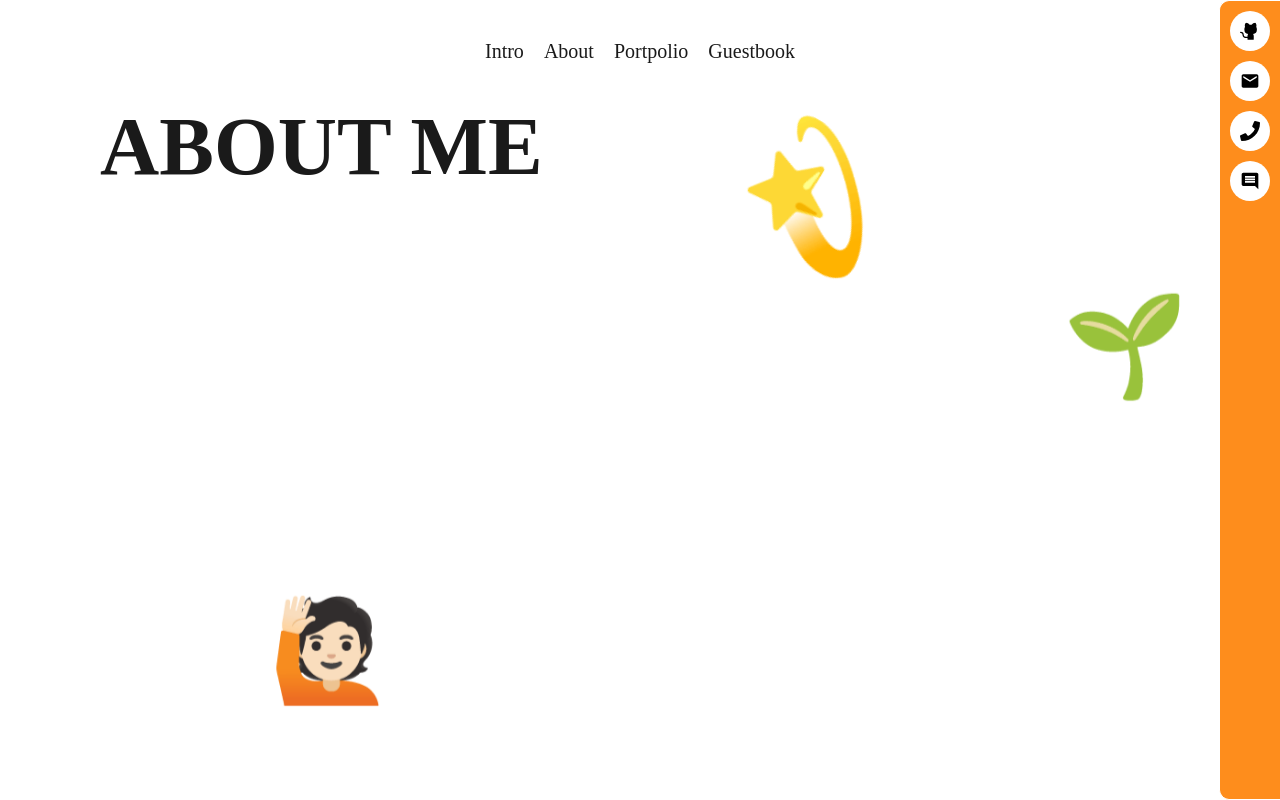
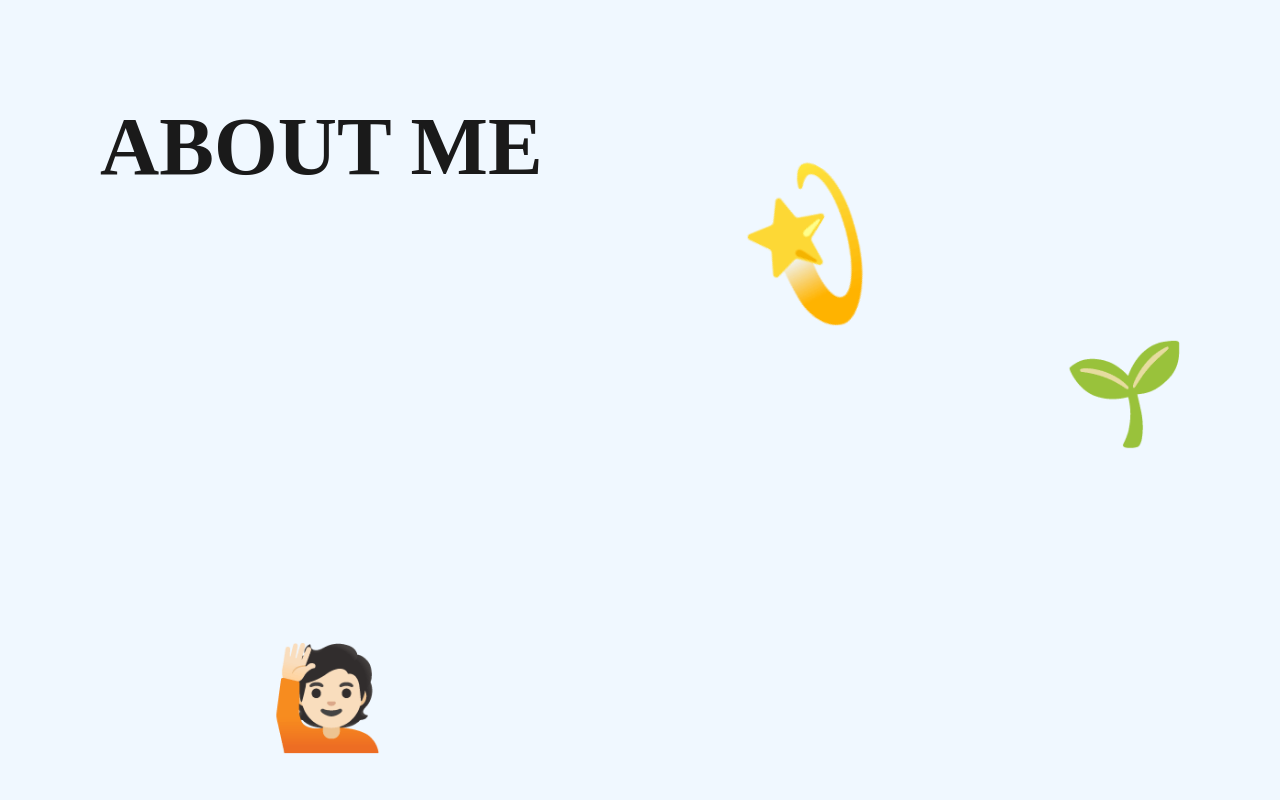
Before and after one commit to ssowem/aboutme-2.5, a React (Vite) app: page /about in a window 1280 px wide. Built offline with nearby package versions, Linux system fonts and the light colour scheme.

Commit message:
feat: Framer-motion 라이브러리 사용해서 페이지전환 애니메이션 적용

```diff
--- a/package.json
+++ b/package.json
@@ -12,6 +12,7 @@
   "dependencies": {
     "@emotion/react": "^11.14.0",
     "@emotion/styled": "^11.14.0",
+    "framer-motion": "^12.0.11",
     "fullpage.js": "^4.0.32",
     "lodash": "^4.17.21",
     "react": "^18.3.1",
--- a/src/App.jsx
+++ b/src/App.jsx
@@ -1,29 +1,36 @@
-import { useEffect, useRef, useState } from 'react';
+import { useEffect} from 'react';
 import './App.css';
 import styled from '@emotion/styled';
 import Intro from './pages/intro';
 import Portfolio from './pages/Portfolio';
 import About from './pages/About';
-import { throttle } from 'lodash';
-import Sidebar from './components/Sidebar';
-import FullGuestbook from './pages/FullGuestbook';
-import StickyNav from './components/StickyNav';
-import { BrowserRouter, Route, Router, Routes } from 'react-router-dom';
+// import { throttle } from 'lodash';
+// import Sidebar from './components/Sidebar';
+import Guestbook from './pages/Guestbook';
+// import StickyNav from './components/StickyNav';
+import {
+  BrowserRouter,
+  Route,
+  Router,
+  Routes,
+  useLocation,
+  useNavigate,
+} from 'react-router-dom';
 
-const Container = styled.div`
-  display: flex;
-  flex-direction: column;
-  transition: transform 0.5s ease-in-out;
-  will-change: transform;
-  width: 100vw;
-  height: auto;
-`;
+// const Container = styled.div`
+//   display: flex;
+//   flex-direction: column;
+//   transition: transform 0.5s ease-in-out;
+//   will-change: transform;
+//   width: 100vw;
+//   height: auto;
+// `;
 
-const Section = styled.div`
-  height: 100vh;
-  border: 1px solid #ddd;
-  box-sizing: border-box;
-`;
+// const Section = styled.div`
+//   height: 100vh;
+//   border: 1px solid #ddd;
+//   box-sizing: border-box;
+// `;
 
 const SidebarWrap = styled.div`
   position: fixed;
@@ -43,120 +50,53 @@ const SidebarWrap = styled.div`
   transition: width 0.3s ease-in-out;
 `;
 
-function App() {
-  const containerRef = useRef(null);
-  // 세션스토리지 문자열로 저장되고 반환된다. saveIndex를 숫자로 반환하기위해 Number를 사용
-  const saveIndex = Number(sessionStorage.getItem('activeIndex')) || 0;
-  const [activeIndex, setActiveIndex] = useState(saveIndex);
-  const [isAboutVisible, setIsAboutVisible] = useState(false);
-  const [screenHeight, SetScreenHeight] = useState(window.innerHeight);
-  const [isScrollAtStart, setIsScrollAtStart] = useState(false);
+const pages = ['/', '/about', '/portfolio', '/guestbook'];
 
-  const [sidebarVisible, setSidebarVisible] = useState(false);
+// 마우스휠 감지하고 페이지를 이동시키는 함수
+function ScrollNavigator() {
+  const navigate = useNavigate(); // 특정 Url로 이동할때 사용
+  const location = useLocation(); // 현재 Url정보 가져옴 (location.pathname 사용하면 현재 어떤페이지인지 확인가능)
 
+  // useEffect를 사용해서 휠이벤트가 발생할때마다 페이지를 변경시킴
   useEffect(() => {
-    //창크기 바뀔때 동작하는 함수
-    const handleResize = () => {
-      SetScreenHeight(window.innerHeight); // screenHeight 상태값을 업데이트
+
+
+    const handleScroll = (event) => {
+      // 휠의 방향을 감지함, ( deltaY > 0 아래로스크롤, deltaY < 0 위로 스크롤)
+      const { deltaY } = event;
+      // 현재 페이지 인덱스 가져옴 [pages 배열에서 현재url(location.pathname)을 기준으로 인덱스를 찾음]
+      const currentIndex = pages.indexOf(location.pathname);
+
+      // 아래로 스크롤, 현재 인덱스가 마지막페이지가 아니면 다음페이지 이동
+      if (deltaY > 0 && currentIndex < pages.length - 1) {
+        // 다음페이지 URL로 변경
+        navigate(pages[currentIndex + 1]);
+
+        //위로 스크롤, 현재 인덱스가 첫번째 페이지가 아니면 이전페이지로 이동
+      } else if (deltaY < 0 && currentIndex > 0) {
+        // 이전 페이지 URL로 변경
+        navigate(pages[currentIndex - 1]);
+      }
     };
 
-    window.addEventListener('resize', handleResize);
+    // 전역적으로 휠이벤트를 감지하면 handleScroll함수 실행
+    window.addEventListener('wheel', handleScroll);
 
-    return () => {
-      window.removeEventListener('resize', handleResize);
-    };
-  }, []);
+    // 컴포넌트가 언마운트될때 이벤트리스너 제거(메모리누수방지?)
+    return () => window.removeEventListener('wheel', handleScroll);
+  }, [location.pathname, navigate]);
+}
 
-  // 포트폴리오 컴포넌트 스크롤값 업데이트 함수
-  const handlePortfolioScroll = (scrollValue) => {
-    setIsScrollAtStart(scrollValue);
-    console.log('확인됨여', isScrollAtStart);
-  };
-
-  //마우스 휠 감지후 동작
-  const handleScroll = throttle((event) => {
-    const { deltaY } = event; // 세로스크롤 방향 확인 (위/아래)
-    const totalSections = containerRef.current.children.length;
-
-    // 휠 동작될때ㅑ 사이드바 상태 false 변경
-    setSidebarVisible(false);
-    // 아래로 스크롤
-    if (deltaY > 0 && activeIndex < totalSections - 1) {
-      // activeIndex가 2보다 작으면 1증가하게하고 2이상이면 증가시키지않고 유지(최대값을 2로제한하기)
-      setActiveIndex((prev) => (prev < 3 ? prev + 1 : prev));
-    }
-
-    // 위로스크롤
-    if (deltaY < 0 && activeIndex > 0) {
-      // 포폴 영역이면서 isScrollAtStart === true일때
-      if (activeIndex === 2 && isScrollAtStart) {
-        setActiveIndex((prev) => prev - 1);
-      } else if (activeIndex !== 2) {
-        setActiveIndex((prev) => prev - 1);
-      }
-    }
-  }, 1000);
-
-  useEffect(() => {
-    sessionStorage.setItem('activeIndex', activeIndex);
-
-    if (activeIndex === 1) {
-      setIsAboutVisible(true);
-    } else {
-      setTimeout(() => {
-        setIsAboutVisible(false);
-      }, 500);
-    }
-  }, [activeIndex]);
-
-  // sidebar 클릭했을때 동작 (너비 변경되게함)
-  const HandleSidebar = () => {
-    if (sidebarVisible === false) {
-      setSidebarVisible(true);
-      console.log('true로변경', sidebarVisible);
-    } else {
-      setSidebarVisible(false);
-      console.log('false로변경', sidebarVisible);
-    }
-  };
-
+function App() {
   return (
     <BrowserRouter>
-      <Container
-        onWheel={handleScroll}
-        ref={containerRef}
-        style={{
-          transform: `translateY(-${activeIndex * screenHeight}px)`,
-        }}
-      >
-        <Routes>
-          <Route path="/" element={<Intro screenHeight={screenHeight} />} />
-          <Route
-            path="/about"
-            element={
-              <About
-                isAboutVisible={isAboutVisible}
-                screenHeight={screenHeight}
-              />
-            }
-          />
-          <Route
-            path="/portfolio"
-            element={
-              <Portfolio
-                screenHeight={screenHeight}
-                scrollUpdate={handlePortfolioScroll}
-              />
-            }
-          />
-          <Route path="/guestbook" element={<FullGuestbook />} />
-        </Routes>
-      </Container>
-
-      <StickyNav />
-      <SidebarWrap onClick={HandleSidebar}>
-        <Sidebar sidebarVisible={sidebarVisible} />
-      </SidebarWrap>
+      <ScrollNavigator /> {/* 마우스 휠 감지를 위한 컴포넌트 */}
+      <Routes>
+        <Route path="/" element={<Intro />} />
+        <Route path="/about" element={<About />} />
+        <Route path="/portfolio" element={<Portfolio />} />
+        <Route path="/guestbook" element={<Guestbook />} />
+      </Routes>
     </BrowserRouter>
   );
 }
--- a/src/components/FullGuestbookForm.jsx
+++ b/src/components/GuestbookForm.jsx
@@ -3,7 +3,6 @@ import styled from '@emotion/styled';
 const FormContainer = styled.div`
   margin-top: 2rem;
   width: 100%;
-  height: 100vh;
   background-color: #f7f2ed;
   border: 1px solid #979797;
   padding: 3rem;
@@ -54,7 +53,7 @@ const GuestbookSubmitButton = styled.button`
   border-radius: 0.5rem;
 `;
 
-function FullGuestbookForm() {
+function GuestbookForm() {
   return (
     <FormContainer>
       <InputWrap>
@@ -69,4 +68,4 @@ function FullGuestbookForm() {
   );
 }
 
-export default FullGuestbookForm;
+export default GuestbookForm;
--- a/src/components/FullGuestbookList.jsx
+++ b/src/components/GuestbookList.jsx
@@ -71,7 +71,7 @@ const UserEmoji = styled.span`
   }
 `;
 
-function FullGuestbookList() {
+function GuestbookList() {
   return (
     <ListContainer>
       <ListItem>
@@ -161,4 +161,4 @@ function FullGuestbookList() {
   );
 }
 
-export default FullGuestbookList;
+export default GuestbookList;
--- a/src/index.css
+++ b/src/index.css
@@ -12,3 +12,9 @@ body {
   margin: 0;
   padding: 0;
 }
+
+/* 각각 페이지 컴포넌트를 감싸고있는 요소 motion.div 따로 동작시키려고 relative적용 */
+.page-wrapper {
+  position: relative;
+  z-index: 1;
+}
--- a/src/pages/About.jsx
+++ b/src/pages/About.jsx
@@ -1,9 +1,11 @@
 import { keyframes } from '@emotion/react';
 import styled from '@emotion/styled';
 import { useEffect, useState } from 'react';
+import PageTransition from './PageTransition';
 
 const Container = styled.div`
-  background-color: #ffffff;
+  /* background-color: #ffffff; */
+  background-color: aliceblue;
   width: 100%;
   height: 100vh;
 
@@ -209,11 +211,12 @@ const Text4 = styled.div`
   }
 `;
 
-function About({ isAboutVisible }) {
+const About = ({ isAboutVisible }) => {
   // console.log("어바웃화면에서 확인된 isAboutVisible 값",isAboutVisible)
 
   return (
     <Container>
+      <PageTransition>
         <Title>ABOUT ME</Title>
 
         <TextWrap>
@@ -260,8 +263,9 @@ function About({ isAboutVisible }) {
             </div>
           </Text4>
         </TextWrap>
+      </PageTransition>
     </Container>
   );
-}
+};
 
 export default About;
--- a/src/pages/FullGuestbook.jsx
+++ b/src/pages/Guestbook.jsx
@@ -1,7 +1,8 @@
 import styled from '@emotion/styled';
 import React from 'react';
-import FullGuestbookForm from '../components/FullGuestbookForm';
-import FullGuestbookList from '../components/FullGuestbookList';
+import GuestbookForm from '../components/GuestbookForm';
+import GuestbookList from '../components/GuestbookList';
+import PageTransition from './PageTransition'
 
 const Container = styled.div`
   width: 100%;
@@ -27,18 +28,20 @@ const Title = styled.span`
   }
 `;
 
-function FullGuestbook() {
+const Guestbook = () => {
   return (
     <Container>
-      <Title>
-        <div className="main">Guestbook</div>
-        <div className="one-line">자유롭게 방명록을 남겨주세요:)</div>
-      </Title>
+      <PageTransition>
+        <Title>
+          <div className="main">Guestbook</div>
+          <div className="one-line">자유롭게 방명록을 남겨주세요:)</div>
+        </Title>
 
-      <FullGuestbookForm />
-      <FullGuestbookList />
+        <GuestbookForm />
+        <GuestbookList />
+      </PageTransition>
     </Container>
   );
-}
+};
 
-export default FullGuestbook;
+export default Guestbook;
--- a/src/pages/Intro.jsx
+++ b/src/pages/Intro.jsx
@@ -1,13 +1,18 @@
-
 import { keyframes } from '@emotion/react';
 import styled from '@emotion/styled';
+import PageTransition from './PageTransition';
 
 const Container = styled.div`
+  /* 배경색 화면에 고정시킴, PageTransition컴포넌트 애니메이션 동작위해서 */
+  position: fixed;
+  top: 0;
+  left: 0;
   background-color: #fe8d1c;
+  z-index: -1;
+
   width: 100%;
   height: 100vh;
   margin: 0;
-
   display: flex;
   flex-direction: column;
   font-size: 62.5%;
@@ -19,7 +24,6 @@ const MainText = styled.div`
   width: 100%;
   height: 50%;
   color: #fff;
-
 `;
 
 const MainTextLine1 = styled.div`
@@ -151,9 +155,10 @@ const ItemBox = styled.div`
   }
 `;
 
-function Intro() {
+const Intro = () => {
   return (
     <Container>
+      <PageTransition>
         <MainText>
           <MainTextLine1>
             안녕하세요. <span>😁</span>
@@ -162,8 +167,8 @@ function Intro() {
             새로운 꿈에 첫발을 내딛고자 하는 이소연입니다<span>✨</span>
           </MainTextLine2>
           <MainTextLine3>
-          저는 레이아웃을 디자인하고, CSS를 동적으로 바꾸어가는 과정이 재미있고
-          즐거워요!
+            저는 레이아웃을 디자인하고, CSS를 동적으로 바꾸어가는 과정이
+            재미있고 즐거워요!
           </MainTextLine3>
           <MainTextLine4>
             이 즐거움을 바탕으로, 현재에 머무르지 않고 꾸준히 성장해나가고
@@ -236,8 +241,9 @@ function Intro() {
             </FlowBox>
           </AnimatedContent>
         </Skills>
+      </PageTransition>
     </Container>
   );
-}
+};
 
 export default Intro;
--- /dev/null
+++ b/src/pages/PageTransition.jsx
@@ -0,0 +1,17 @@
+import React from 'react';
+import { motion } from 'framer-motion';
+
+const PageWrapper = ({ children }) => {
+  return (
+    <motion.div className="page-wrapper"
+      initial={{ opacity: 0, y: 50 }}
+      animate={{ opacity: 1, y: 0 }}
+      exit={{ opacity: 0, y: -50 }}
+      transition={{ duration: 0.5 }}
+    >
+      {children}
+    </motion.div>
+  );
+};
+
+export default PageWrapper;
```
Also changed, not shown: src/pages/Portfolio.jsx (+8 -4 lines), 1 other file (tests, documents, lock files or other folders). Lines whose indentation alone changed are shown as unchanged.
